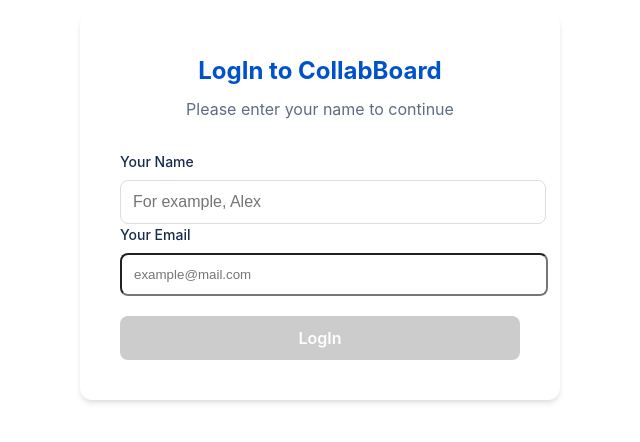
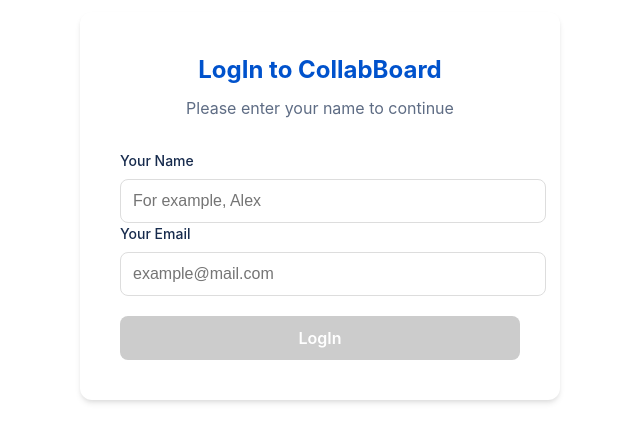
Before and after one commit to Cauteros974/collab-board, a React (Vite) app: page /login in a window 1280 px wide. Shown: the part 214-656 px from the top of the page, without its empty margins (320-960 px from the left). Built offline with nearby package versions, Linux system fonts and the light colour scheme.

Commit message:
Update LoginPage.tsx

```diff
--- a/src/features/auth/pages/LoginPage.tsx
+++ b/src/features/auth/pages/LoginPage.tsx
@@ -76,6 +76,10 @@
                         width:'100%',
                         padding: '12px',
                         borderRadius:'8px',
+                        border: '1px solid #ddd',
+                        fontSize: '16px',
+                        outline: 'none',
+                        transition: 'border-color 0.2s'
                     }}
                 />
                 </div>
```
